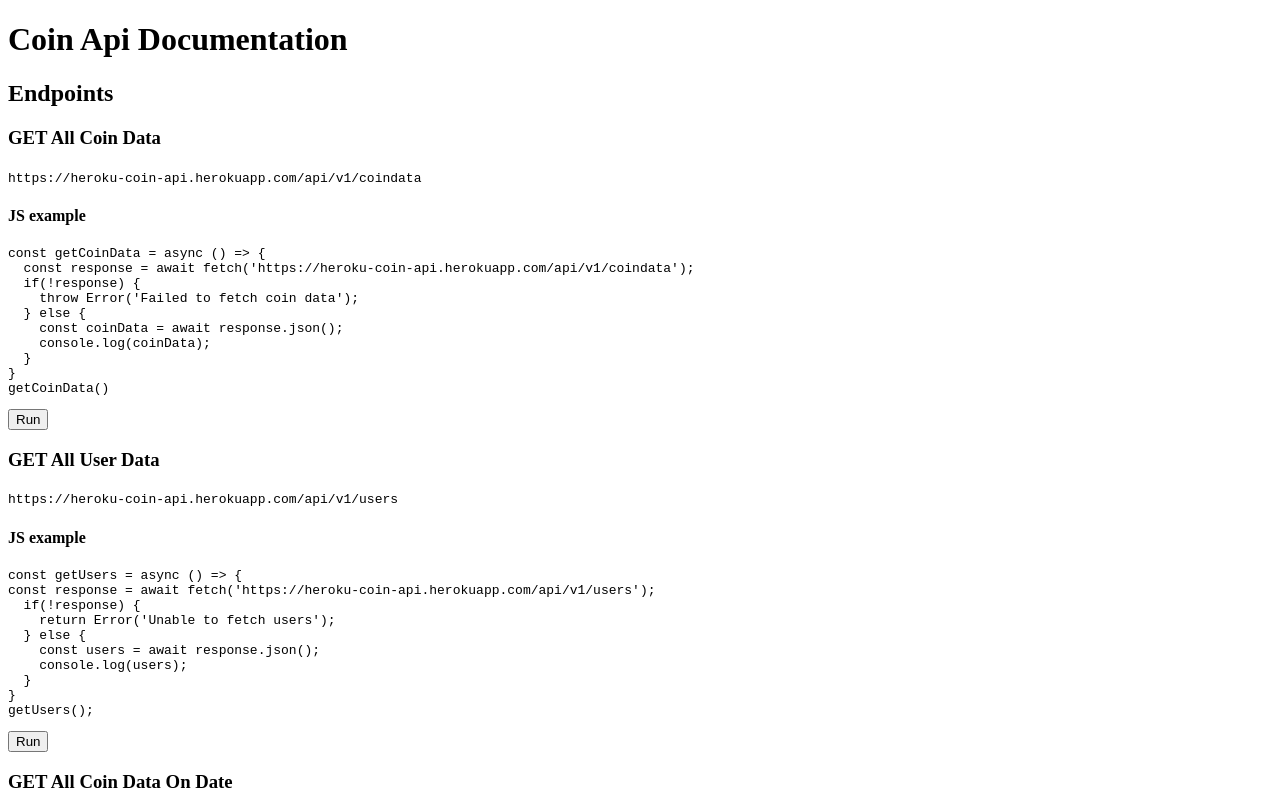
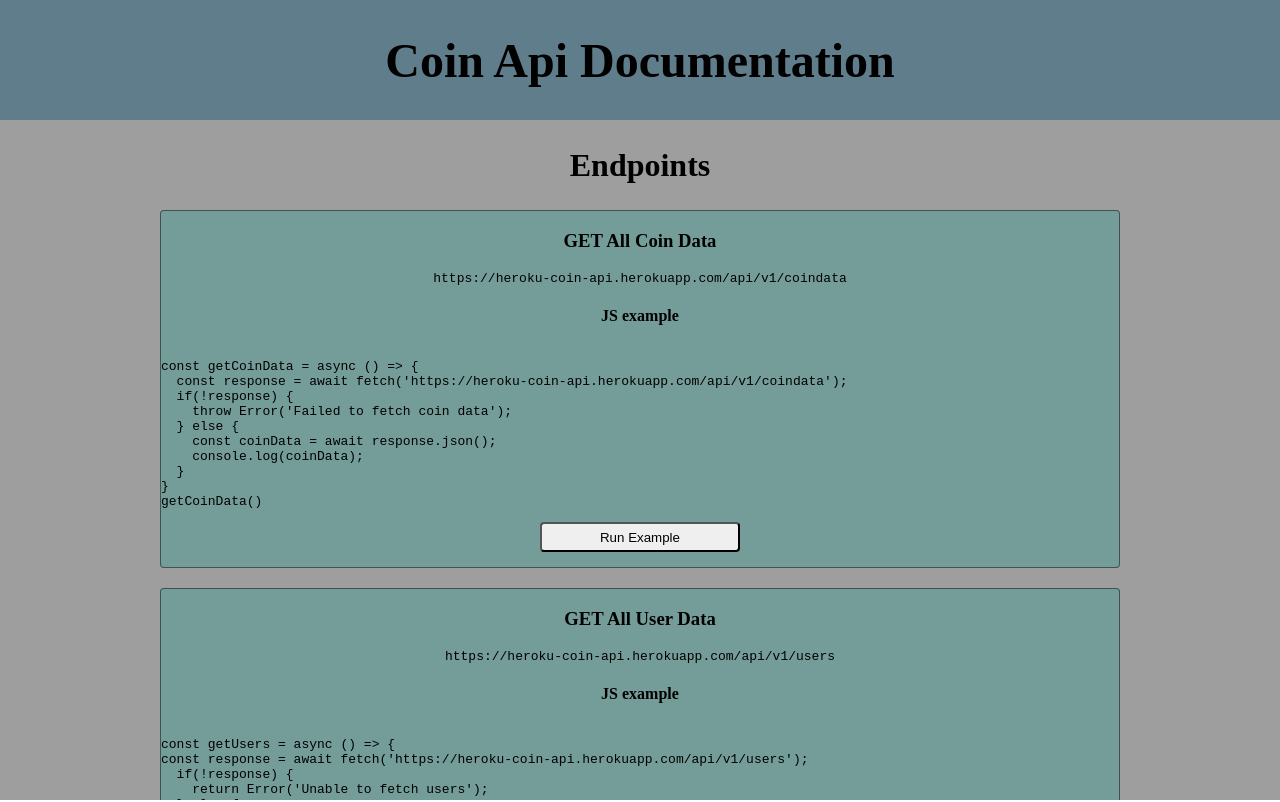
Before and after one commit to bradybridges/crypto-api, a React (Create React App) app: page / in a window 1280 px wide. Shown: the top 802 px of the page. Built offline with nearby package versions, Linux system fonts and the light colour scheme.

Commit message:
Add basic styling

```diff
--- a/src/Components/App/App.css
+++ b/src/Components/App/App.css
@@ -0,0 +1,60 @@
+main {
+  background-color: #9e9e9e;
+}
+
+h1 {
+  text-align: center;
+  font-size: 3em;
+  background-color: #607d8b;
+  margin: 0;
+  height: 15vh;
+  display: flex;
+  justify-content: center;
+  align-items: center;
+}
+
+h2 {
+  text-align: center;
+  font-size: 2em;
+}
+
+button {
+  width: 200px;
+  height: 30px;
+  margin-bottom: 15px;
+  border-radius: 4px;
+}
+
+input {
+  width: 200px;
+  height: 30px;
+  border-radius: 4px;
+}
+
+button:hover {
+  cursor: pointer;
+  background-color: black;
+  color: white;
+}
+
+pre {
+  width: 100%;
+}
+
+.endpoint {
+  display: flex;
+  flex-direction: column;
+  align-items: center;
+  width: 75%;
+  margin: 0 auto;
+  border: solid #00000078 1px;
+  border-radius: 4px;
+  margin-bottom: 20px;
+  background-color: #5b9d969e;
+  overflow: scroll;
+}
+
+#endpoints {
+  height: 85vh;
+  overflow: scroll;
+}
--- a/src/Components/App/App.js
+++ b/src/Components/App/App.js
@@ -1,4 +1,5 @@
 import React, { Component } from 'react';
+import './App.css';
 import {
   getCoinData,
   getUsers,
--- a/src/Components/GetEndpointDiv/GetEndpointDiv.js
+++ b/src/Components/GetEndpointDiv/GetEndpointDiv.js
@@ -15,7 +15,7 @@ const GetEndpointDiv = ({ title, endpoint, handleClick, fetch, parameters }) =>
       )}
       <h4>JS example</h4>
       <pre>{fetch}</pre>
-      <button onClick={handleClick}>Run</button>
+      <button onClick={handleClick}>Run Example</button>
     </div>
   );
 }
--- a/src/formattedFetchExamples.js
+++ b/src/formattedFetchExamples.js
@@ -42,7 +42,7 @@ export const usersFetch = 'const getUsers = async () => {\n'
   +'}\n'
   +'getUsers();';
 
-export const userFetch = 'const getUser = async (username) => {'
+export const userFetch = 'const getUser = async (username) => {\n'
   +'const response = await fetch(`https://heroku-coin-api.herokuapp.com/api/v1/users/${username}`);\n'
   +'  if(!response) {\n'
   +'    return Error(\'User not found\');\n'
--- a/src/index.css
+++ b/src/index.css
@@ -0,0 +1,8 @@
+* {
+  box-sizing: border-box;
+}
+
+html, body {
+  margin: 0;
+  padding: 0;
+}
```
